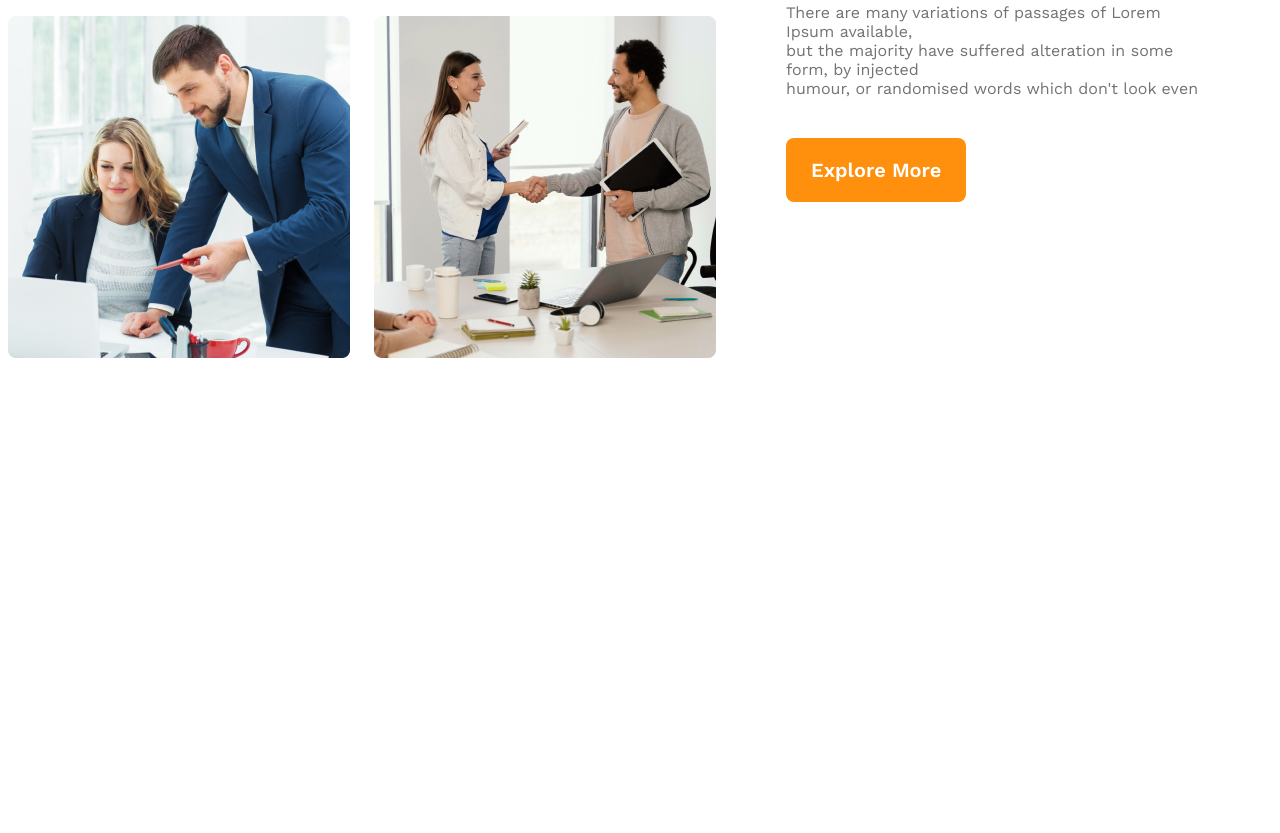
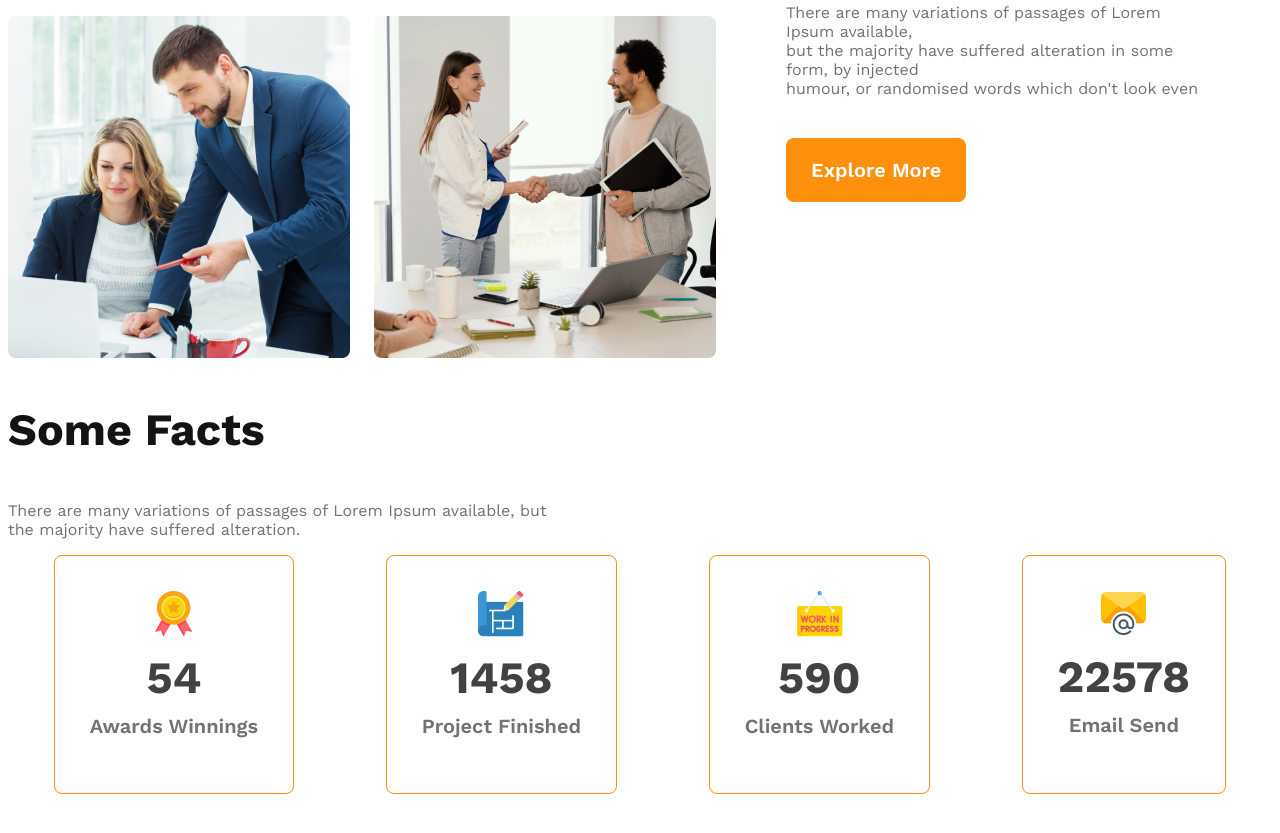
Before and after one commit to nishat-aara/git-architect-website, a plain HTML site: page index.html in a window 1280 px wide. Shown: the part 1399-2232 px from the top of the page. Before the commit the page ends 1842 px from the top, so only its background shows below. Drawn offline with nearby package versions, Linux system fonts and the light colour scheme.

Commit message:
end facts section and responsive

```diff
--- a/index.html
+++ b/index.html
@@ -49,7 +49,38 @@
                 </p>
                 <button class="btn-primary">Explore More</button>
             </div>
+             </section>
+         <!-- features section start -->
+         <section class="features">
 
+         </section>
+         <!-- facts section -->
+         <section class="facts">
+                <h3 class="title-color">Some Facts</h3>
+                <p class="text-gray">There are many variations of passages of Lorem Ipsum available, but <br> the majority have suffered alteration.</p>
+                <div class="facts-card-container">
+                    <!-- .card*4>img+h2.card-stats+p.card-title -->
+                    <div class="card">
+                        <img src="images/icons/ribon.png" alt="">
+                        <h2 class="card-stats">54</h2>
+                        <p class="card-title">Awards Winnings</p>
+                    </div>
+                    <div class="card">
+                        <img src="images/icons/projects.png" alt="">
+                        <h2 class="card-stats">1458</h2>
+                        <p class="card-title">Project Finished</p>
+                    </div>
+                    <div class="card">
+                        <img src="images/icons/customers.png" alt="">
+                        <h2 class="card-stats">590</h2>
+                        <p class="card-title">Clients Worked</p>
+                    </div>
+                    <div class="card">
+                        <img src="images/icons/email.png" alt="">
+                        <h2 class="card-stats">22578</h2>
+                        <p class="card-title">Email Send</p>
+                    </div>
+                </div>
          </section>
     </main>
     <footer>
--- a/styles/architect.css
+++ b/styles/architect.css
@@ -102,6 +102,40 @@ nav li a{
         color: #FF900E;
         font-weight: 700;
     }
+    /* features styles */
+
+    /* facts styles */
+    .title-color{
+        color:#131313;
+        font-size: 2.8rem;
+        font-weight: 700;
+    }
+    .facts-card-container{
+        display: flex;
+        justify-content: space-around;
+
+    }
+    .facts-card-container  .card{
+        border-radius: 8px;
+        border: 1px solid #FF900E;
+        text-align:center ;
+        font-weight: 600;
+        padding:  35px;
+
+
+    }
+    .facts-card-container .card-stats{
+        font-size: 2.8rem;
+        color:  #424242;
+        margin-top: 10px;
+        margin-bottom: 10px;
+    }
+    .facts-card-container .card-title{
+        font-size: 1.25rem;
+        color: #727272;
+        margin-top: 5px;
+
+    }
 
 
 
@@ -113,17 +147,24 @@ nav li a{
 
         padding: 20px;
          }
-         nav, .teams-container{
+         nav, .teams-container, .facts-card-container{
             flex-direction: column;
         }
         .teams-img-container{
 
             grid-template-columns: repeat(1,1fr);
             }
-            .teams-content{
+            .teams-content, .facts-card-container{
                 padding-left:30px ;
                 padding-right: 30px;
             }
+            .facts-card-container{
+                gap: 10px;
+            }
+            .title-color, .text-gray{
+                padding: 10px;
+            }
+
 
 }
 /* medium devices */
@@ -135,5 +176,11 @@ nav li a{
 
         padding: 50px;
          }
-
-}
+         .facts-card-container{
+            padding-left:30px ;
+            padding-right: 30px;
+            gap: 20px;
+         }
+         .title-color, .text-gray{
+            padding: 15px;
+        }
```
